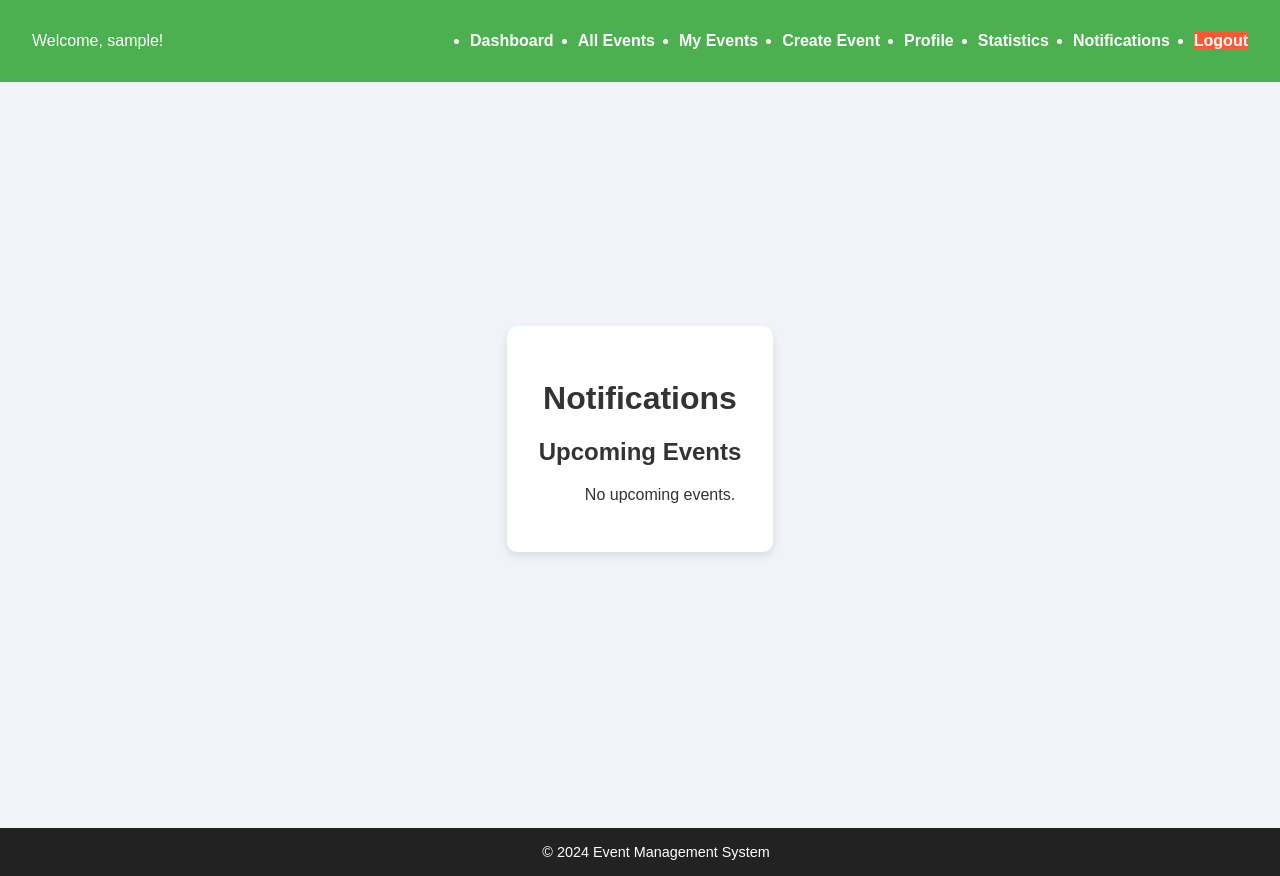
After one commit to kalyanmantha-ui/django-crud-project, a Django app: page /notifications/ in a window 1280 px wide. The commit adds this page. Run offline with Django 5.2, Linux system fonts and the light colour scheme; the visitor is signed in with stand-in values (Sample User, id 1); data that the repository does not hold is empty.

Commit message:
final project

```diff
--- a/event_management/events/templates/base.html
+++ b/event_management/events/templates/base.html
@@ -12,15 +12,22 @@
     <!-- Header Section -->
     <header>
         <nav class="header">
+            <div class="welcome">
+                {% if user.is_authenticated %}
+                    <span>Welcome, {{ user.username }}!</span>
+                {% endif %}
+            </div>
             <ul class="nav">
                 {% if user.is_authenticated %}
-                    <li><p>Welcome, {{ user.username }}!</p></li>
                     <li><a href="{% url 'dashboard' %}">Dashboard</a></li>
                     <li><a href="{% url 'all_events' %}">All Events</a></li>
                     <li><a href="{% url 'my_events' %}">My Events</a></li>
                     <li><a href="{% url 'create_event' %}">Create Event</a></li>
                     <li><a href="{% url 'profile' %}">Profile</a></li>
+                    <li><a href="{% url 'event_statistics' %}">Statistics</a></li>
+                    <li><a href="{% url 'notifications' %}">Notifications</a></li>
                     <li><a href="{% url 'logout' %}" class="logout">Logout</a></li>
+
                 {% else %}
                     <li><a href="{% url 'login' %}">Login</a></li>
                     <li><a href="{% url 'signup' %}">Signup</a></li>
@@ -29,21 +36,23 @@
         </nav>
     </header>
 
+    <!-- Messages Section -->
+    {% if messages %}
+        <div class="messages">
+            {% for message in messages %}
+                <div class="message {{ message.tags }}">{{ message }}</div>
+            {% endfor %}
+        </div>
+    {% endif %}
 
-
-    <!-- Main Content Section -->
+    <!-- Main Content -->
     <main>
-        {% block content %}
-        {% endblock %}
+        {% block content %}{% endblock %}
     </main>
 
-    <!-- Footer Section -->
-    <footer>
+    <!-- Footer -->
+    <footer class="footer">
         <p>&copy; 2024 Event Management System</p>
     </footer>
-
-    <!-- For adding custom JavaScript -->
-    {% block scripts %}
-    {% endblock %}
 </body>
 </html>
--- /dev/null
+++ b/event_management/events/templates/notifications.html
@@ -0,0 +1,22 @@
+{% extends "base.html" %}
+
+{% block title %}Notifications{% endblock %}
+
+{% block content %}
+<div class="content-box">
+    <h1>Notifications</h1>
+    <h2>Upcoming Events</h2>
+    <ul>
+        {% for rsvp in upcoming_events %}
+            <li>
+                <strong>{{ rsvp.event.name }}</strong><br>
+                <span>Date: {{ rsvp.event.date }}</span><br>
+                <span>Description: {{ rsvp.event.description }}</span><br>
+                <a href="{% url 'event_details' rsvp.event.id %}">View Details</a>
+            </li>
+        {% empty %}
+            <p>No upcoming events.</p>
+        {% endfor %}
+    </ul>
+</div>
+{% endblock %}
--- a/event_management/events/urls.py
+++ b/event_management/events/urls.py
@@ -14,4 +14,7 @@ urlpatterns = [
     path('event/<int:event_id>/', views.event_details, name='event_details'),  # Event Details Page
     path('my-events/', views.my_events, name='my_events'),  # My Events Page
     path('profile/', views.profile, name='profile'),  # Profile Page
+    path("event-statistics/", views.event_statistics, name="event_statistics"),
+    path("notifications/", views.notifications, name="notifications"),
+
 ]
--- a/event_management/events/views.py
+++ b/event_management/events/views.py
@@ -9,7 +9,9 @@ from django.contrib.auth.decorators import login_required
 from django.contrib.auth import logout
 from django.shortcuts import render
 from .models import Event, RSVP
-
+from django.http import HttpResponseForbidden
+from django.db.models import Count
+from datetime import date
 # Create
 
 @login_required
@@ -55,13 +57,24 @@ def update_event(request, event_id):
 
 @login_required
 def delete_event(request, event_id):
-    event = get_object_or_404(Event, id=event_id)  # Retrieve event by ID or return 404 if not found
+    # Get the event object or return 404 if it doesn't exist
+    event = get_object_or_404(Event, id=event_id)
+
+    # Check if the current user is the organizer of the event
+    if event.organizer != request.user:
+        # Add an error message and redirect to the "My Events" page
+        messages.error(request, "You are not allowed to delete this event.")
+        return redirect("my_events")
+
+    # Handle the POST request to delete the event
     if request.method == "POST":
-        event.delete()  # Delete the event
-        return redirect("list_events")  # Redirect to the list view
+        event.delete()
+        # Add a success message and redirect to the "My Events" page
+        messages.success(request, "Event deleted successfully.")
+        return redirect("my_events")
 
-    return render(request, "delete_event.html", {"event": event})  # Render delete confirmation
-
+    # For GET requests, render the delete confirmation page
+    return render(request, "delete_event.html", {"event": event})
 def signup(request):
     if request.method == "POST":
         username = request.POST.get("username")
@@ -168,3 +181,20 @@ def profile(request):
         request.user.save()
 
     return render(request, 'profile.html', {'user': request.user})
+@login_required
+def event_statistics(request):
+    created_events = Event.objects.filter(organizer=request.user)
+    total_rsvps = RSVP.objects.filter(event__in=created_events).count()
+    event_rsvp_counts = created_events.annotate(rsvp_count=Count("rsvp"))
+    return render(request, "event_statistics.html", {
+        "created_events": created_events,
+        "total_rsvps": total_rsvps,
+        "event_rsvp_counts": event_rsvp_counts,
+    })
+@login_required
+def notifications(request):
+    # Get RSVPs for the logged-in user
+    upcoming_events = RSVP.objects.filter(user=request.user, event__date__gte=date.today())
+    return render(request, "notifications.html", {
+        "upcoming_events": upcoming_events,
+    })
--- a/event_management/static/css/style.css
+++ b/event_management/static/css/style.css
@@ -13,8 +13,13 @@ body {
     color: white;
     padding: 1em 2em;
     display: flex;
-    justify-content: flex-end; /* Push links to the right */
-    align-items: center; /* Vertically align */
+    justify-content: space-between; /* Space between welcome message and nav */
+    align-items: center; /* Vertically align items */
+}
+
+.welcome {
+    font-size: 1em;
+    color: white;
 }
 
 .nav {
```
Also changed, not shown: other parts of event_management/static/css/style.css (+23 -7 lines), event_management/events/templates/delete_event.html (+16 -9 lines), event_management/events/templates/event_statistics.html (added, +19 -0 lines).
